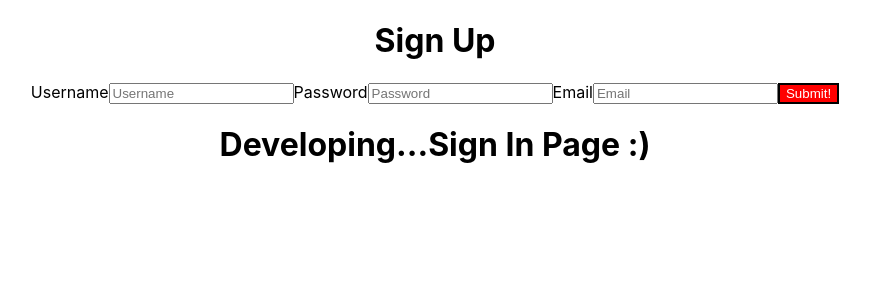
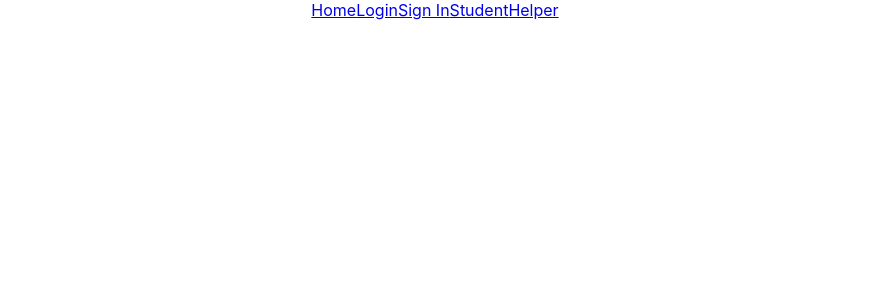
Before and after one commit to DevDesk-Queue-1019/FE, a React (Create React App) app: page / in a window 1280 px wide. Shown: the top 300 px of the page, without its empty margins (205-1075 px from the left). Built offline with nearby package versions, Linux system fonts and the light colour scheme.

Commit message:
remove package-lock.json

```diff
--- a/src/App.js
+++ b/src/App.js
@@ -1,16 +1,13 @@
 import React from 'react';
-import SignUpPage from './Components/SignUpPage';
-import SignInPage from './Components/SignInPage';
-
+import Links from "./components/Links";
 import './App.css';
 
 function App() {
   return (
     <div className="App">
       <header className="App-header">
-        <SignUpPage />
-        <SignInPage />
       </header>
+      <Links />
     </div>
   );
 }
--- /dev/null
+++ b/src/Components/Links.js
@@ -0,0 +1,16 @@
+import React from "react";
+import { Link } from "react-router-dom";
+
+const Links = () => {
+    return(
+        <div>
+            <Link to="/">Home</Link>
+            <Link to="/login">Login</Link>
+            <Link to="/signup">Sign In</Link>
+            <Link to="/student">Student</Link>
+            <Link to="/helper">Helper</Link>
+        </div>
+    )
+}
+
+export default Links;
--- a/src/createRoutes.js
+++ b/src/createRoutes.js
@@ -3,6 +3,8 @@ import { BrowserRouter as Router, Route, Redirect } from 'react-router-dom';
 import App from './App';
 import StudentLandingPage from "./components/StudentLandingPage";
 import HelperLandingPage from "./components/HelperLandingPage";
+import SignUpPage from './components/SignUpPage';
+import SignInPage from './components/SignInPage';
 
 const PrivateRoute = ({ component: Component }) => (
     <Route render={props =>
@@ -17,6 +19,8 @@ const PrivateRoute = ({ component: Component }) => (
 const createRoutes = () => (
     <Router>
       <Route exact path="/" component={App}/>
+      <Route exact path="/login" component={SignInPage} />
+      <Route exact path="/signup" component={SignUpPage} />
       <Route exact path="/student" component={StudentLandingPage}/>
       <Route exact path="/helper" component={HelperLandingPage}/>
     </Router>
```
Also changed, not shown: 2 other files (tests, documents, lock files or other folders).
